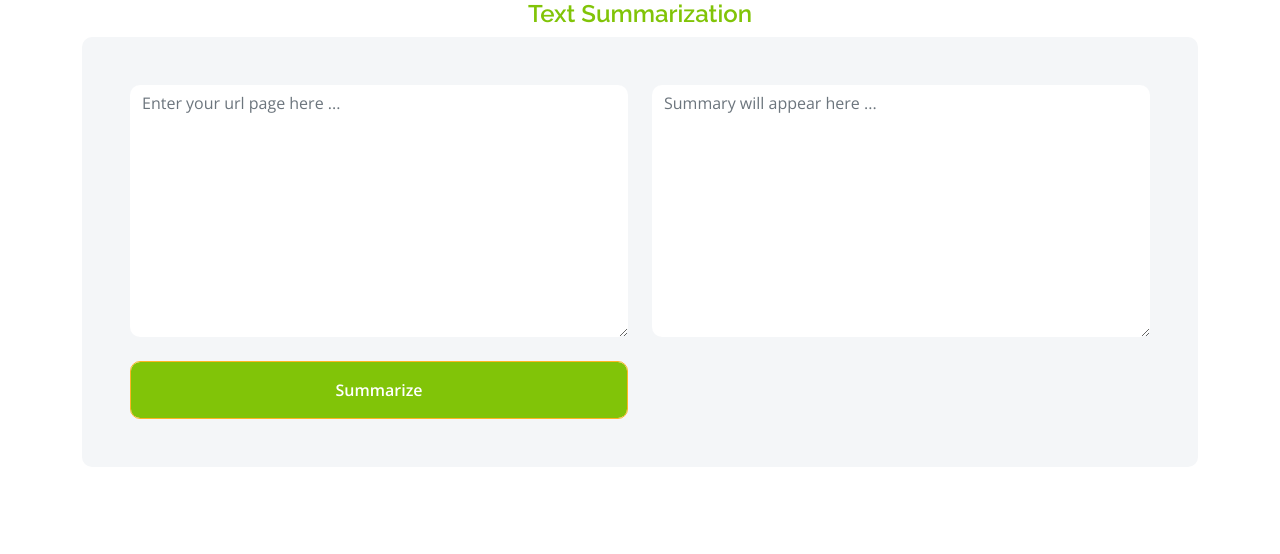
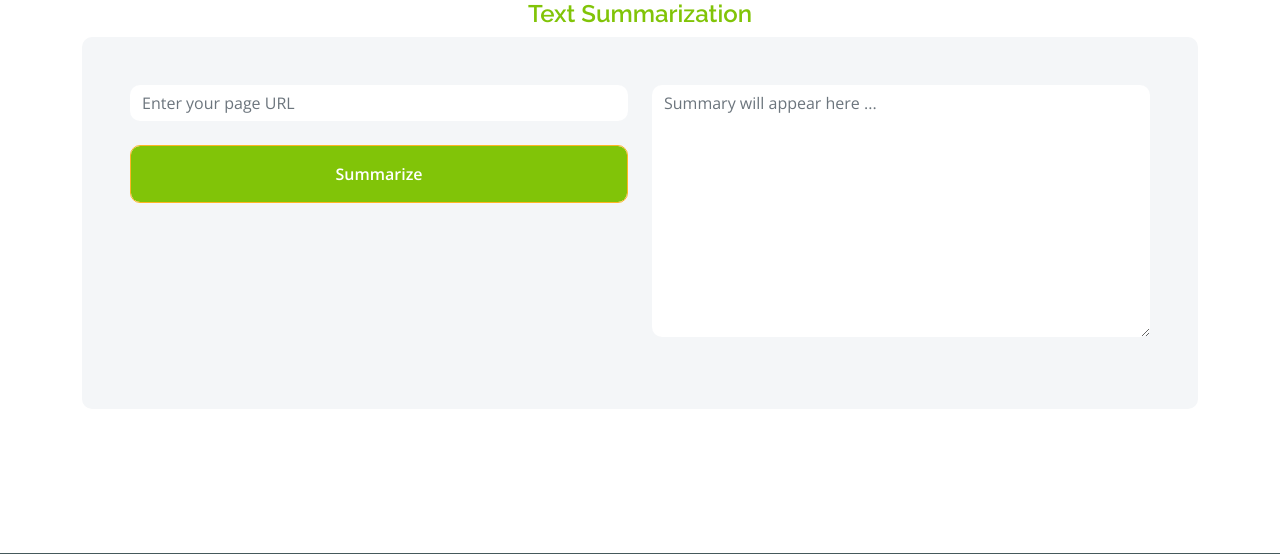
Before and after one commit to ntmk202/text_summarizer, a Django app: template website/templates/urlPage.html in a window 1280 px wide. Shown: the part 96-650 px from the top of the page. Run offline with Django 3.2, Linux system fonts and the light colour scheme; the template is opened without the code that fills it, so the values that code supplies are empty; some libraries are stand-ins or nearby versions.

Commit message:
change template

```diff
--- a/website/templates/audio.html
+++ b/website/templates/audio.html
@@ -98,7 +98,7 @@
                     {% if transcript %}
                     <div class="col-lg-6">
                         <h2>Transcript</h2>
-                        <p class="p-2">
+                        <p class="p-2 bg-white">
                             {% for item in transcript %}
                                 {{ item.text }}
                             {% endfor %}
@@ -107,7 +107,7 @@
                     <div class="col-lg-6">
                         <h2>Summary</h2>
                         {% if summarized_text %}
-                            <p class="p-2">{{ summarized_text }}</p>
+                            <p class="p-2 bg-white">{{ summarized_text }}</p>
                         {% endif %}
                     </div>
                     {% elif error %}
--- a/website/templates/document.html
+++ b/website/templates/document.html
@@ -80,12 +80,14 @@
             </div>
             <div class="p-5 bg-light rounded">
                 <div class="row g-4">
-                    <label for="avatar">Choose a document:</label>
+                    <label for="avatar">Choose a document</label>
                     <input type="file" id="avatar" name="avatar"
                      accept="application/msword, application/vnd.openxmlformats-officedocument.wordprocessingml.document, application/pdf" />
                     <div id="drop_zone" ondrop="dropHandler(event);" ondragover="dragOverHandler(event);">
                         <p>Drag a file to this <i>drop zone</i>.</p>
                     </div>
+                    <button class="w-100 btn form-control border-secondary py-3 bg-primary text-white mt-4"
+                        type="submit">Summarize</button>
                 </div>
             </div>
         </div>
--- a/website/templates/history.html
+++ b/website/templates/history.html
@@ -95,12 +95,12 @@
                     <div class="col-lg-5">
                         <form method="post" action="{% url 'home' %}">
                             {% csrf_token %}
-                            <textarea style="height: auto" class="w-100 form-control border-0 mb-4" rows="2" cols="10"
+                            <textarea style="height: auto" class="w-100 form-control border-0 mb-4" rows="4" cols="10"
                                 placeholder="Enter your text here ..."
                                 name="input_text">{{ summary.original_text }}</textarea>
                     </div>
                     <div class="col-lg-5">
-                        <textarea style="background-color: white" class="w-100 form-control border-0 mb-4" rows="2"
+                        <textarea style="background-color: white" class="w-100 form-control border-0 mb-4" rows="4"
                             cols="10"
                             placeholder="Summary will appear here ...">{{ summary.summarized_text }}</textarea>
                     </div>
@@ -108,7 +108,7 @@
 
 
                         <div class="nav-item dropdown">
-                            <a href="#" class="nav-link dropdown-toggle" data-bs-toggle="dropdown">
+                            <a href="#" class="nav-link" data-bs-toggle="dropdown">
                                 <i class="fas fa-ellipsis-v"></i>
                             </a>
                             <div class="dropdown-menu m-0 rounded-0">
--- a/website/templates/urlPage.html
+++ b/website/templates/urlPage.html
@@ -81,14 +81,14 @@
             <div class="p-5 bg-light rounded">
                 <div class="row g-4">
                     <div class="col-lg-6">
-                        <textarea class="w-100 form-control border-0 mb-4" rows="10" cols="10"
-                            placeholder="Enter your url page here ..."></textarea>
+                        <input class="w-100 form-control border-0 mb-4"
+                            type="text" placeholder="Enter your page URL" required>
                         <button class="w-100 btn form-control border-secondary py-3 bg-primary text-white "
                             type="submit">Summarize</button>
                     </div>
                     <div class="col-lg-6">
-                        <textarea class="w-100 form-control border-0 mb-4" rows="10" cols="10"
-                            placeholder="Summary will appear here ..."></textarea>
+                        <textarea class="w-100 form-control border-0 mb-4 bg-white" rows="10" cols="10"
+                            placeholder="Summary will appear here ..." readonly></textarea>
                     </div>
                 </div>
             </div>
--- a/website/views.py
+++ b/website/views.py
@@ -51,9 +51,6 @@ def document(request):
 COMMON_LANGUAGES = [
     ('English', 'en'),
     ('English (United Kingdom)', 'en-GB'),
-    ('Spanish', 'es'),
-    ('French', 'fr'),
-    ('German', 'de'),
     ('Vietnamese', 'vi'),
 ]
 
```
Also changed, not shown: website/templates/summary_detail.html (+13 -7 lines).
